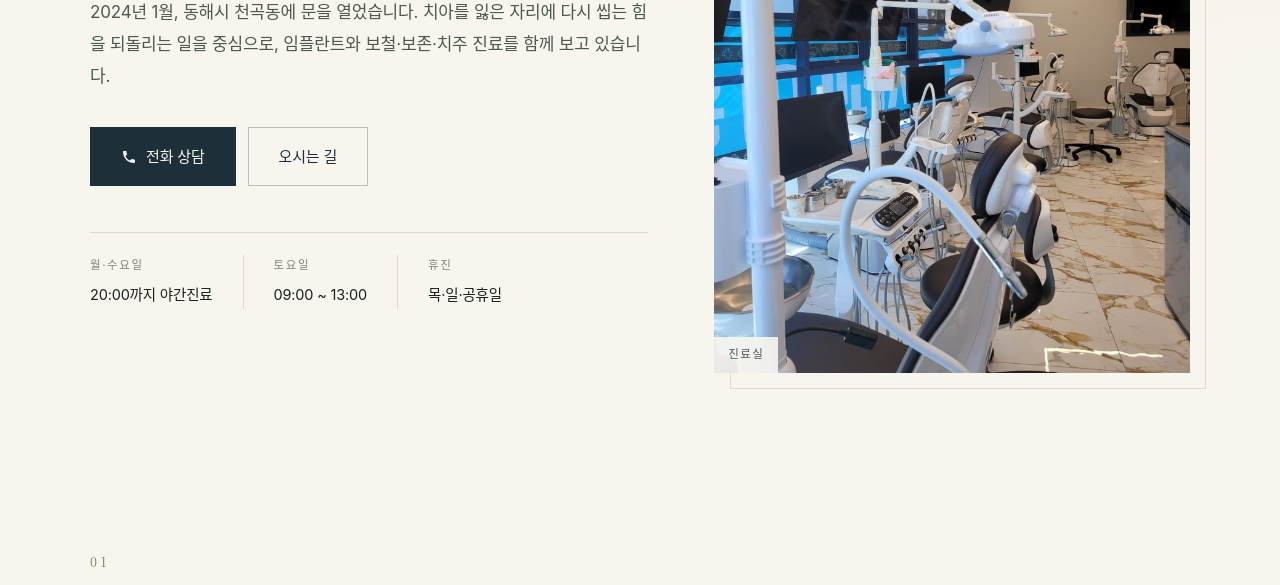
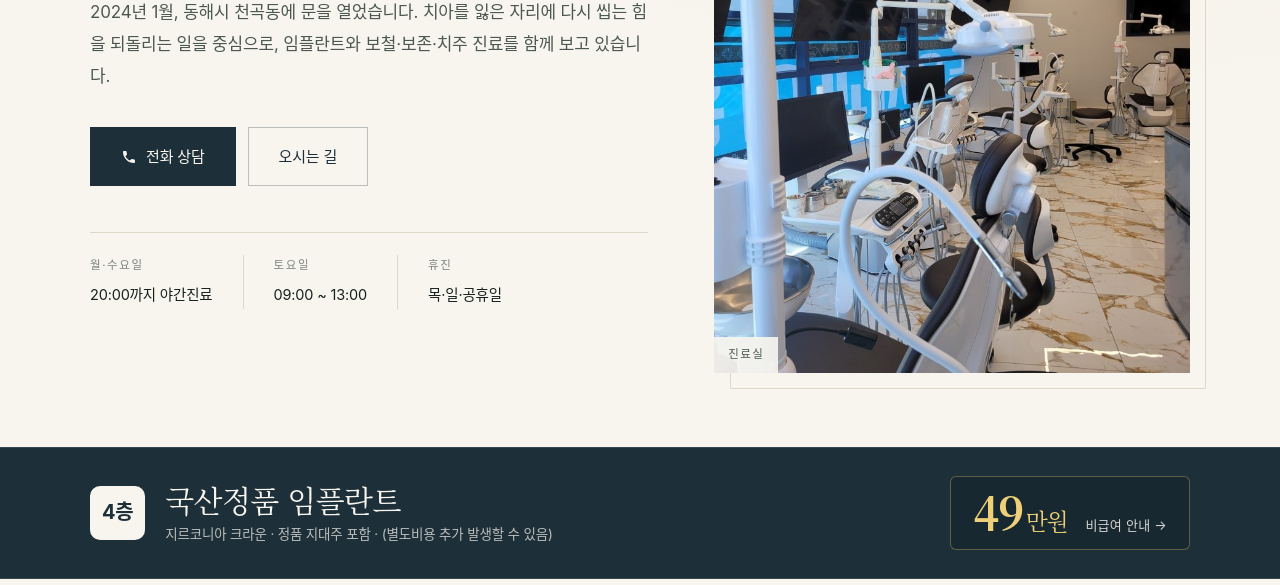
Before and after one commit to donghae-nydental/donghae-nydental.github.io, a plain HTML site: page index.html in a window 1280 px wide. Shown: the part 362-947 px from the top of the page. Drawn offline with Linux system fonts and the light colour scheme.

Commit message:
히어로 아래 국산정품 임플란트 49만원 배너 섹션 추가

```diff
--- a/index.html
+++ b/index.html
@@ -119,6 +119,25 @@
         <img src="assets/clinic-01.jpg" width="773" height="1031" alt="뉴욕치과의원 진료실 내부. 창가를 따라 진료 유니트가 놓여 있습니다." fetchpriority="high">
         <figcaption>진료실</figcaption>
       </figure>
+    </div>
+  </section>
+
+  <!-- Price Banner -->
+  <section class="price-banner" aria-label="임플란트 비급여 안내 배너">
+    <div class="wrap price-banner-inner">
+      <div class="price-banner-left">
+        <span class="floor-badge">4층</span>
+        <div class="price-banner-copy">
+          <p class="price-banner-title">국산정품 임플란트</p>
+          <p class="price-banner-note">지르코니아 크라운 · 정품 지대주 포함 · (별도비용 추가 발생할 수 있음)</p>
+        </div>
+      </div>
+      <div class="price-banner-right">
+        <a class="price-banner-amount" href="#fee" aria-label="비급여 진료비용 안내로 이동">
+          <strong>49<span>만원</span></strong>
+          <span class="price-banner-link">비급여 안내 →</span>
+        </a>
+      </div>
     </div>
   </section>
 
--- a/styles.css
+++ b/styles.css
@@ -1013,6 +1013,120 @@ body.nav-open .nav-toggle span:nth-child(3) { transform: translateY(-5.5px) rota
   .site-footer { padding: 44px 0 36px; }
 }
 
+/* Price Banner (Hero ↔ Intro) */
+.price-banner {
+  background: var(--navy);
+  color: var(--ivory);
+  border-top: 1px solid rgba(248, 245, 238, 0.12);
+  border-bottom: 1px solid rgba(248, 245, 238, 0.12);
+  padding: 28px 0;
+}
+
+.price-banner-inner {
+  display: flex;
+  align-items: center;
+  justify-content: space-between;
+  gap: 28px;
+}
+
+.price-banner-left {
+  display: flex;
+  align-items: center;
+  gap: 20px;
+}
+
+.floor-badge {
+  display: inline-flex;
+  align-items: center;
+  justify-content: center;
+  min-width: 54px;
+  height: 54px;
+  padding: 0 12px;
+  border-radius: 10px;
+  background: var(--ivory);
+  color: var(--navy);
+  font-family: var(--sans);
+  font-size: 20px;
+  font-weight: 700;
+  letter-spacing: -0.02em;
+  flex-shrink: 0;
+}
+
+.price-banner-title {
+  margin: 0;
+  font-family: var(--serif);
+  font-size: clamp(22px, 2.6vw, 30px);
+  font-weight: 500;
+  letter-spacing: -0.02em;
+  line-height: 1.25;
+  color: var(--ivory);
+}
+
+.price-banner-note {
+  margin: 6px 0 0;
+  font-size: 13.5px;
+  color: rgba(248, 245, 238, 0.72);
+  line-height: 1.5;
+}
+
+.price-banner-right {
+  flex-shrink: 0;
+}
+
+.price-banner-amount {
+  display: inline-flex;
+  align-items: baseline;
+  gap: 18px;
+  padding: 12px 22px;
+  border: 1px solid rgba(232, 197, 107, 0.35);
+  border-radius: 6px;
+  background: rgba(21, 36, 43, 0.55);
+  transition: border-color 0.2s ease, background 0.2s ease;
+}
+
+.price-banner-amount:hover {
+  border-color: rgba(232, 197, 107, 0.75);
+  background: rgba(21, 36, 43, 0.85);
+}
+
+.price-banner-amount strong {
+  font-family: var(--serif);
+  font-size: clamp(32px, 3.6vw, 44px);
+  font-weight: 600;
+  line-height: 1;
+  color: #edd078;
+  letter-spacing: -0.03em;
+}
+
+.price-banner-amount strong span {
+  font-size: 0.52em;
+  font-weight: 500;
+  margin-left: 3px;
+}
+
+.price-banner-link {
+  font-size: 13px;
+  color: rgba(248, 245, 238, 0.85);
+  letter-spacing: 0.02em;
+  white-space: nowrap;
+}
+
+@media (max-width: 760px) {
+  .price-banner { padding: 24px 0; }
+  .price-banner-inner {
+    flex-direction: column;
+    align-items: stretch;
+    gap: 18px;
+  }
+  .price-banner-left { gap: 14px; }
+  .floor-badge { min-width: 46px; height: 46px; font-size: 17px; }
+  .price-banner-amount {
+    width: 100%;
+    justify-content: space-between;
+    padding: 12px 18px;
+  }
+}
+
 @media (prefers-reduced-motion: reduce) {
   html { scroll-behavior: auto; }
   * { transition: none !important; animation: none !important; }
```
